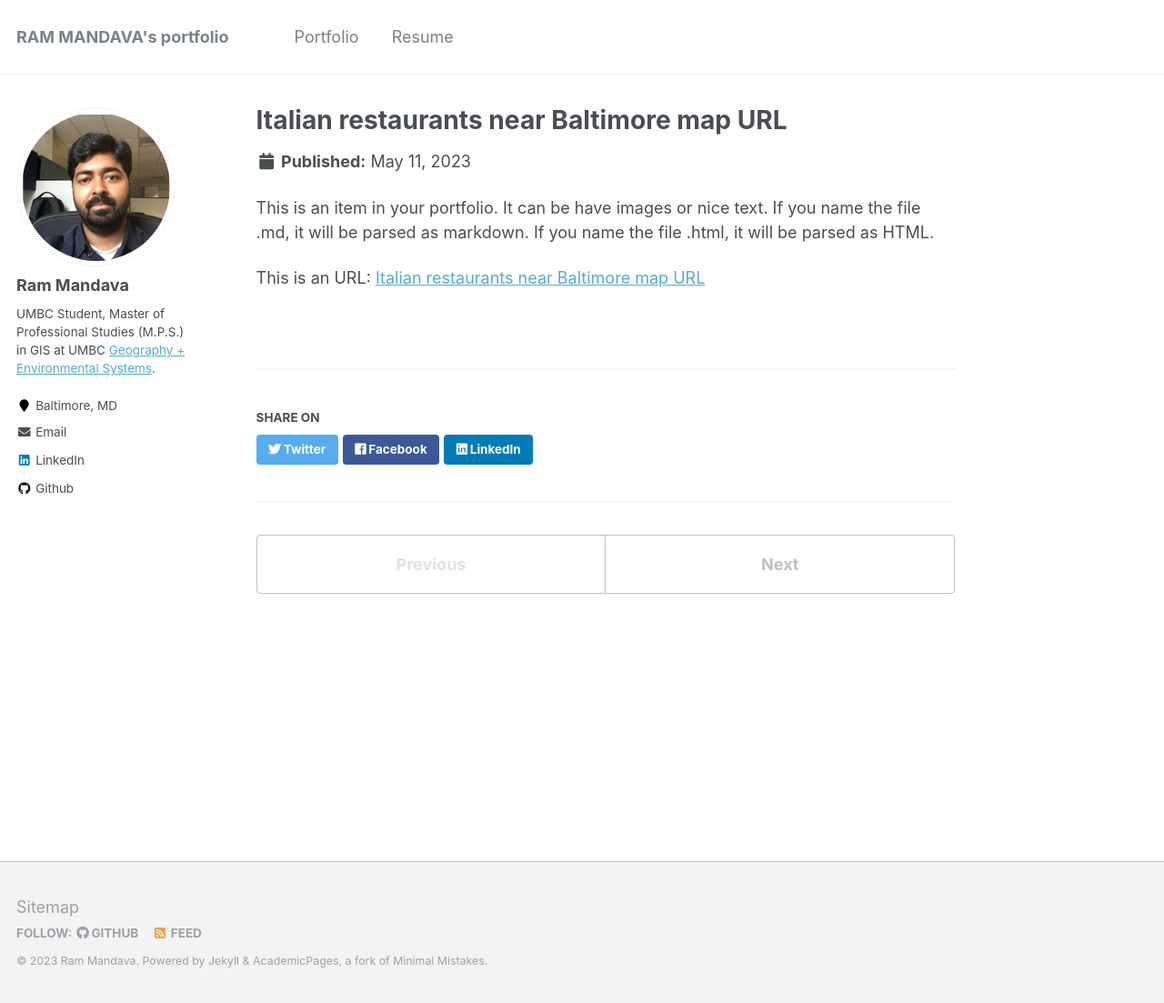
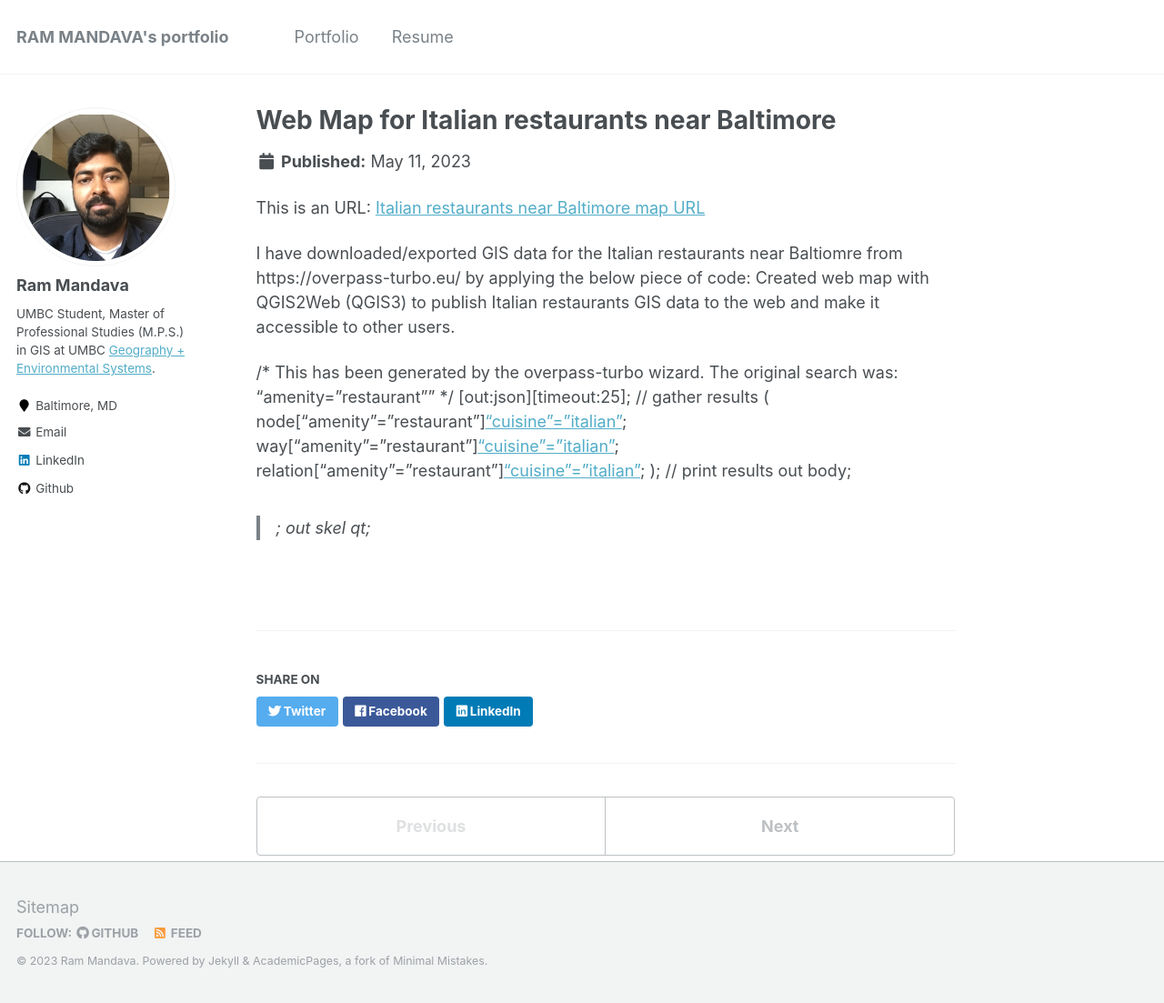
Before and after one commit to mandavaram/mandavaram.github.io, a Jekyll site: the page built from _portfolio/portfolio-1.md, in a window 1280 px wide and 1103 px high. Shown: the whole window at 91% size. Built offline with Jekyll 4.4.1, drawn with Linux system fonts in a browser that asks for light colours.

Commit message:
Update portfolio-1.md

```diff
--- a/_portfolio/portfolio-1.md
+++ b/_portfolio/portfolio-1.md
@@ -1,10 +1,28 @@
 ---
-title: "Italian restaurants near Baltimore map URL"
-excerpt: "Lab 10 Assignment work: Created Web Mapping with QGIS2Web (QGIS3) <br/><img src='/images/Italian_Restaurants_near_Baltimore.png'>"
+title: "Web Map for Italian restaurants near Baltimore"
+excerpt: "Created Web Map with QGIS2Web (QGIS3) for Italian restaurants near Baltimore <br/><img src='/images/Italian_Restaurants_near_Baltimore.png'>"
 collection: portfolio
 ---
 
-This is an item in your portfolio. It can be have images or nice text. If you name the file .md, it will be parsed as markdown. If you name the file .html, it will be parsed as HTML.
-
 This is an URL:
 [Italian restaurants near Baltimore map URL](https://italianrestaurant.s3.amazonaws.com/qgis2web_2023_05_10-16_32_12_096332/index.html#10/39.4008/-76.4407)
+
+I have downloaded/exported GIS data for the Italian restaurants near Baltiomre from https://overpass-turbo.eu/ by applying the below piece of code:
+Created web map with QGIS2Web (QGIS3) to publish Italian restaurants GIS data to the web and make it accessible to other users.
+
+/*
+This has been generated by the overpass-turbo wizard.
+The original search was:
+“amenity="restaurant"”
+*/
+[out:json][timeout:25];
+// gather results
+(
+node["amenity"="restaurant"]["cuisine"="italian"]({{bbox}});
+way["amenity"="restaurant"]["cuisine"="italian"]({{bbox}});
+relation["amenity"="restaurant"]["cuisine"="italian"]({{bbox}});
+);
+// print results
+out body;
+>;
+out skel qt;
```
